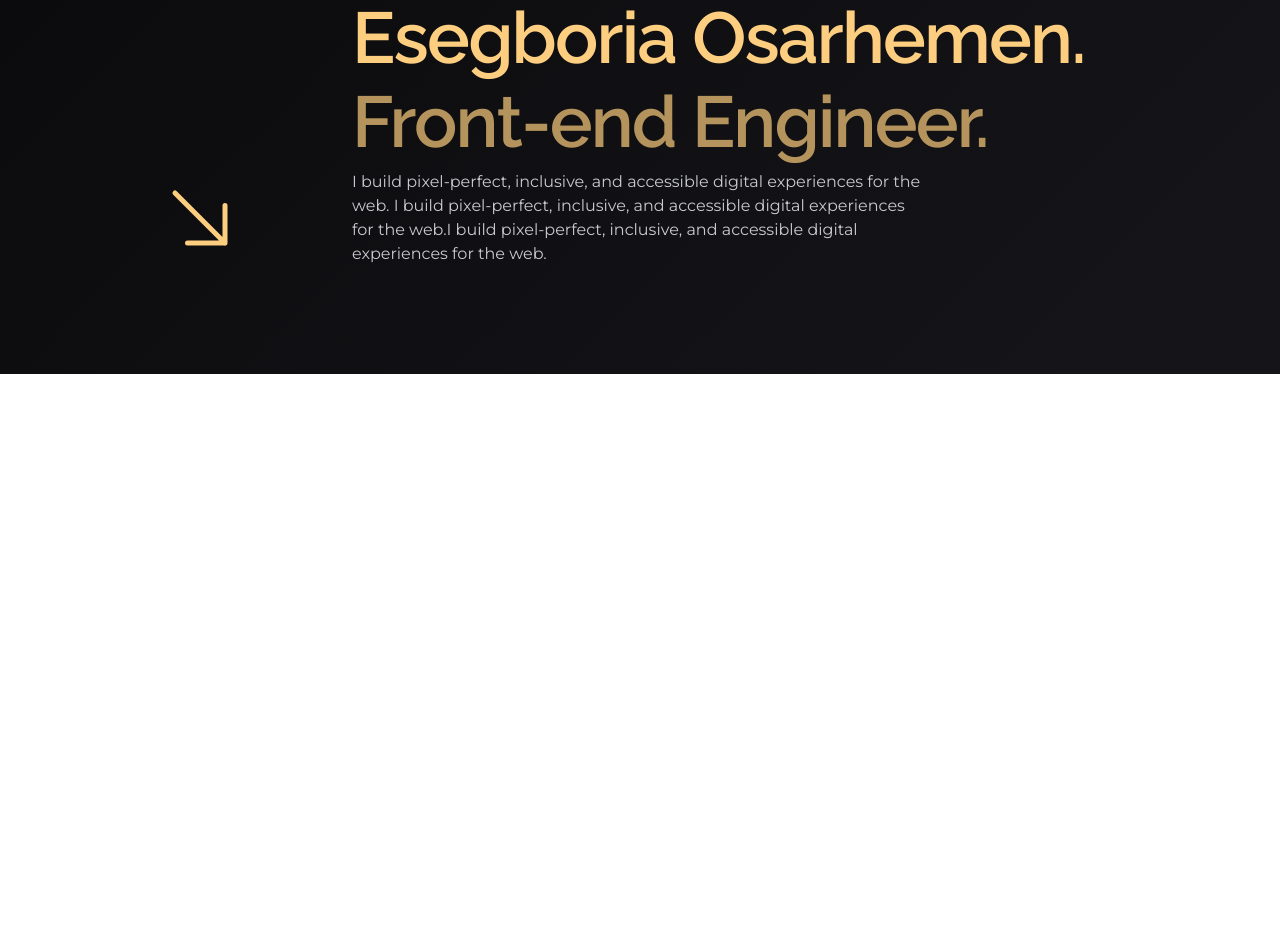
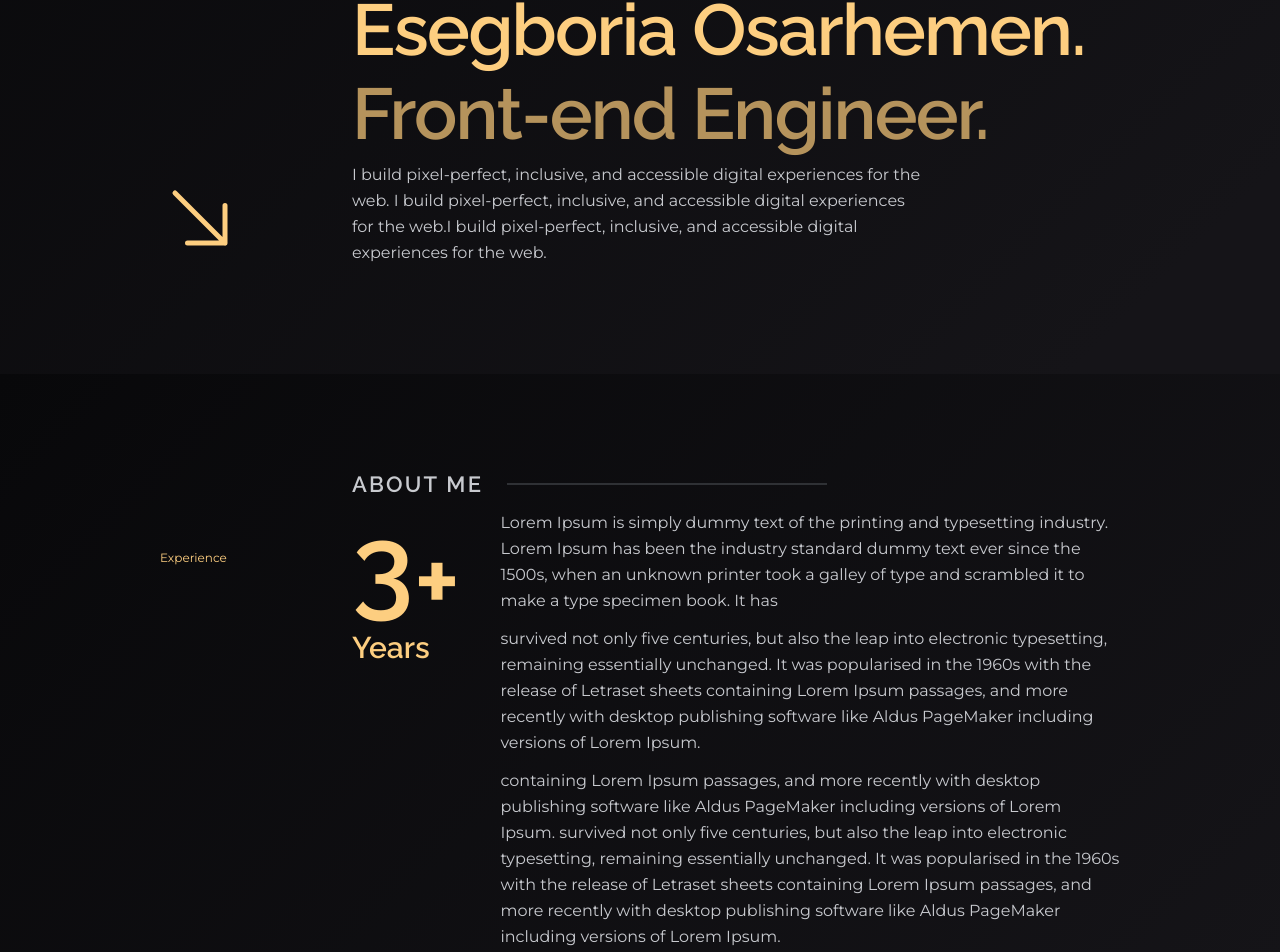
Before and after one commit to eseoooo/v1, a Next.js app: page / in a window 1280 px wide. Shown: the part 426-1378 px from the top of the page. Before the commit the page ends 800 px from the top, so only its background shows below. Built offline with nearby package versions, Linux system fonts and the light colour scheme.

Commit message:
add starting about page and more style changes

```diff
--- a/app/page.js
+++ b/app/page.js
@@ -1,10 +1,12 @@
 import Image from "next/image";
 import Hero from "@/components/hero/hero";
+import About from "@/components/about/about";
 
 export default function Home() {
   return (
     <>
       <Hero />
+      <About />
     </>
   );
 }
--- /dev/null
+++ b/components/about/about.js
@@ -0,0 +1,60 @@
+import HeadingDash from "@/components/ui/heading-dash";
+
+export default function About() {
+  const yearsOfExperience = new Date().getFullYear() - 2021;
+
+  // TODO: Add sr-only sm:not-sr-only
+  return (
+    <section
+      className="section-with-side-content"
+      aria-label="About me"
+      id="about"
+    >
+      <div>
+        <p className="side-text hidden md:block mt-16 lg:mt-20">Experience</p>
+        <p className="side-text md:hidden mt-16 lg:mt-20">Get to know me</p>
+      </div>
+      <div>
+        <HeadingDash>About me</HeadingDash>
+        <div className="flex">
+          <h1
+            className="hidden md:flex flex-col gap-y-2 text-8xl lg:text-8.5xl tracking-normal mr-10"
+            aria-label={`${yearsOfExperience} plus years of experience`}
+          >
+            <span className="flex">
+              {yearsOfExperience}
+              <span className="pt-4">+</span>
+            </span>
+            <span className="text-2xl lg:text-3xl -translate-y-4">Years</span>
+          </h1>
+          <div>
+            <p className="leading-relaxed">
+              Lorem Ipsum is simply dummy text of the printing and typesetting
+              industry. Lorem Ipsum has been the industry standard dummy text
+              ever since the 1500s, when an unknown printer took a galley of
+              type and scrambled it to make a type specimen book. It has
+            </p>
+            <p className="leading-relaxed">
+              survived not only five centuries, but also the leap into
+              electronic typesetting, remaining essentially unchanged. It was
+              popularised in the 1960s with the release of Letraset sheets
+              containing Lorem Ipsum passages, and more recently with desktop
+              publishing software like Aldus PageMaker including versions of
+              Lorem Ipsum.
+            </p>
+            <p className="leading-relaxed">
+              containing Lorem Ipsum passages, and more recently with desktop
+              publishing software like Aldus PageMaker including versions of
+              Lorem Ipsum. survived not only five centuries, but also the leap
+              into electronic typesetting, remaining essentially unchanged. It
+              was popularised in the 1960s with the release of Letraset sheets
+              containing Lorem Ipsum passages, and more recently with desktop
+              publishing software like Aldus PageMaker including versions of
+              Lorem Ipsum.
+            </p>
+          </div>
+        </div>
+      </div>
+    </section>
+  );
+}
--- a/components/header/nav-link.js
+++ b/components/header/nav-link.js
@@ -4,7 +4,7 @@ export default function NavLink({ name, href }) {
   return (
     <li className="h-full">
       <Link
-        className="focused-link p-3 inline-flex tracking-widest uppercase h-full items-center border-b-2 border-r-2 border-transparent  hover:border-gold-700 hover:text-gold-700
+        className="focused-link p-3 inline-flex tracking-widest uppercase h-full items-center border-b-2 border-transparent  hover:border-gold-700 hover:text-gold-700
          focus-visible:text-gold-700 duration-300 ease-out"
         href={href}
       >
--- a/components/hero/hero.js
+++ b/components/hero/hero.js
@@ -4,23 +4,23 @@ import Link from "next/link";
 
 export default function Hero() {
   return (
-    <section className="h-full flex">
-      <div className="side-content hidden sm:flex flex-col h-full justify-between">
+    <section className="section-with-side-content h-full">
+      <div className="flex flex-col h-full justify-between">
         <p className="side-text">{heroContent.sideDescription}</p>
         <Link
           href="/#about"
-          aria-label="About"
+          aria-label="About me"
           className="focused-link text-gold-700 w-full motion-safe:animate-bounce"
         >
           <ArrowDownRightIcon />
         </Link>
       </div>
-      <div className="flex flex-col flex-1 h-full justify-end">
+      <div className="flex flex-col h-full justify-end">
         <h1 className="mb-3">
-          {heroContent.firstName} {heroContent.LastName}.
+          {heroContent.firstName} {heroContent.lastName}.
         </h1>
         <h2>{heroContent.title}.</h2>
-        <p className="max-w-xl">{heroContent.description}</p>
+        <p className="max-w-xl leading-relaxed">{heroContent.description}</p>
         {/* TODO: Add github link */}
       </div>
     </section>
--- /dev/null
+++ b/components/ui/heading-dash.js
@@ -0,0 +1,8 @@
+export default function HeadingDash({ children }) {
+  return (
+    <h3 className="w-full flex items-center">
+      {children}
+      <span className="inline-flex flex-1 border-0.5 max-w-xs ml-6 border-dark-800"></span>
+    </h3>
+  );
+}
--- a/lib/const.js
+++ b/lib/const.js
@@ -19,7 +19,7 @@ export const navLinks = [
 
 export const heroContent = {
   firstName: "Esegboria",
-  LastName: "Osarhemen",
+  lastName: "Osarhemen",
   title: "Front-end Engineer",
   description:
     "I build pixel-perfect, inclusive, and accessible digital experiences for the web. I build pixel-perfect, inclusive, and accessible digital experiences for the web.I build pixel-perfect, inclusive, and accessible digital experiences for the web.",
--- a/public/css/ui.css
+++ b/public/css/ui.css
@@ -1,10 +1,10 @@
 @layer base {
   body {
-    @apply bg-gradient-315 from-bg-gray-800 from-10% to-bg-gray-900 to-100% min-h-dvh overscroll-none m-0 p-0 leading-relaxed text-light-600 font-raleway box-border;
+    @apply bg-gradient-315 from-bg-gray-800 from-10% to-bg-gray-900 to-100% min-h-dvh overscroll-none m-0 p-0 text-light-600 font-raleway box-border bg-fixed;
   }
 
   section {
-    @apply py-20 md:py-24;
+    @apply py-12 md:py-24 w-full;
   }
 
   h1,
@@ -29,9 +29,9 @@
     @apply text-gold-800;
   }
 
-  /* h3 {
-    @apply text-lg sm:text-xl text-gold-800;
-  } */
+  h3 {
+    @apply md:text-lg lg:text-1.5xl uppercase font-semibold tracking-widest;
+  }
 
   p {
     @apply mb-3 font-montserrat text-sm xs:text-base;
@@ -43,10 +43,6 @@
 }
 
 @layer components {
-  .side-content {
-    @apply w-20 mr-14 lg:mr-28;
-  }
-
   .side-text {
     @apply text-xs text-gold-700;
   }
@@ -107,4 +103,23 @@
       height: calc(100dvh - theme(spacing[17.5]));
     }
   }
+
+  .section-with-side-content {
+    display: grid;
+    column-gap: 45px;
+    grid-template-columns: auto;
+    @media (min-width: 640px) {
+      grid-template-columns: 80px auto;
+    }
+    @media (min-width: 1024px) {
+      column-gap: 112px;
+    }
+
+    & div:first-child {
+      display: none;
+      @media (min-width: 640px) {
+        display: flex;
+      }
+    }
+  }
 }
--- a/tailwind.config.js
+++ b/tailwind.config.js
@@ -29,6 +29,8 @@ module.exports = {
       fontSize: {
         xxs: "0.625rem",
         "base-sm": "0.8125rem",
+        "1.5xl": "1.375rem",
+        "8.5xl": "7rem",
       },
       colors: {
         // Accent color
```
